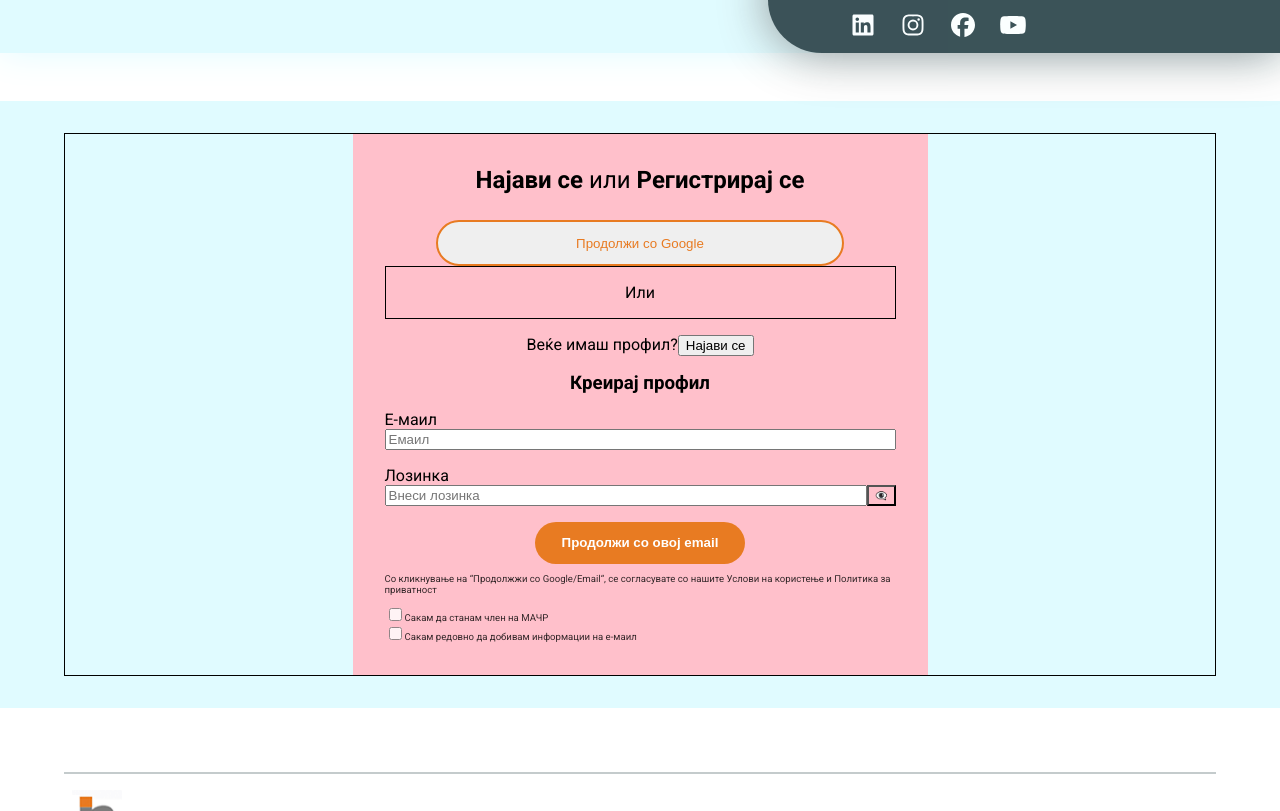
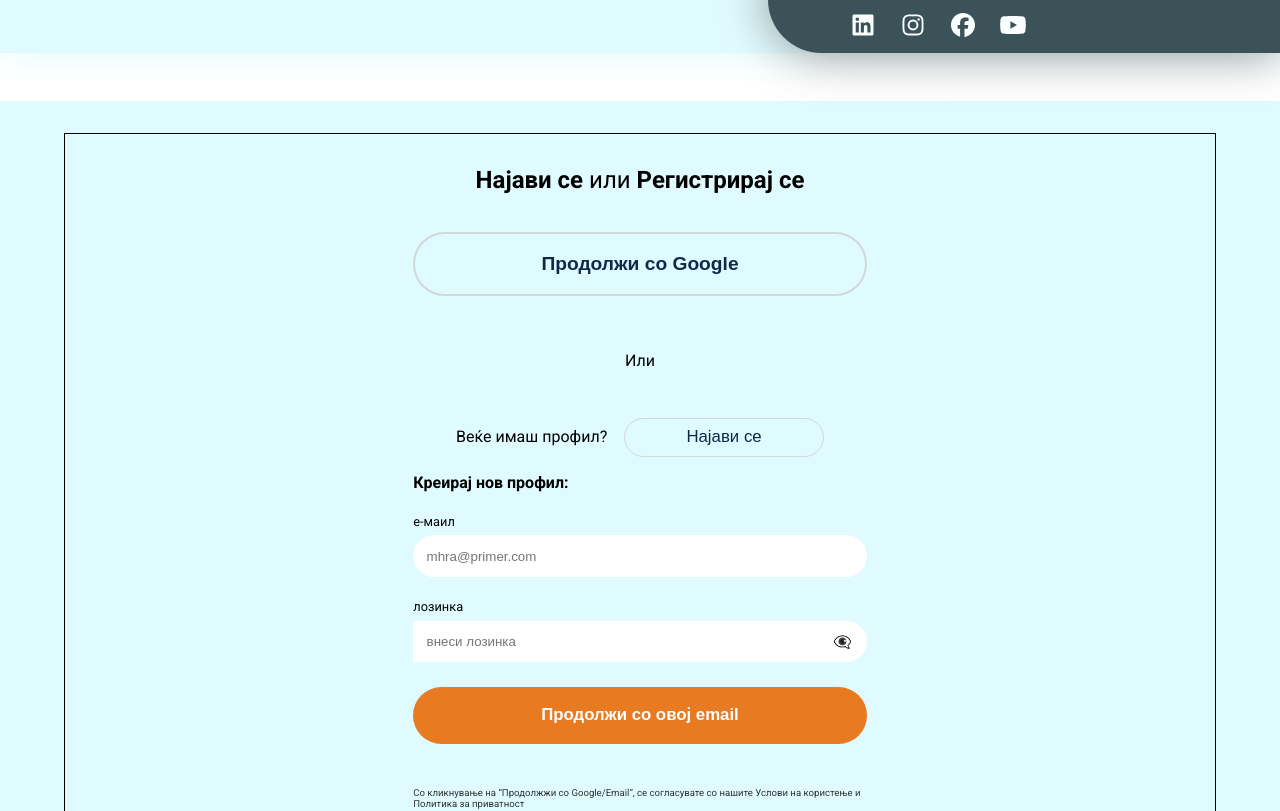
Before and after one commit to Lafazanovski/MHRA, a Next.js app: page /signUp in a window 1280 px wide. Shown: the part 609-1420 px from the top of the page. Built offline with nearby package versions, Linux system fonts and the light colour scheme; no server answers.

Commit message:
updated singUp form and components

```diff
--- a/src/components/signUpComponent/signUpComponent.css
+++ b/src/components/signUpComponent/signUpComponent.css
@@ -9,8 +9,7 @@
 }
 
 .signUpBoxDiv {
-    background-color: pink;
-    width: 50%;
+    width: 45%;
     margin-inline: auto;
     padding: 2em;
     height: 100%;
@@ -24,12 +23,16 @@
 /* -------------------------- */
 
 .signUpWithGoogleButton {
-    border: 2px solid var(--primary-color);
+    background-color: inherit;
+    border: 2px solid #D2D7D8;
     padding: 1em 2em;
-    width: 80%;
+    width: 100%;
+    font-weight: 600;
+    font-size: 1.2em;
+    letter-spacing: 1;
     border-radius: 50px;
-    margin-top: 2em;
-    color: var(--primary-color);
+    margin-block: 2em;
+    color: var(--secondary-color);
     transition: 0.3s ease;
     cursor: pointer;
 
@@ -40,8 +43,30 @@
 
 /* -------------------------- */
 
-.orDiv {
-    border: 1px solid black;
+.toggleDiv {
+    margin-block: 3em 1em;
+}
+
+.toggleDiv h3 {
+    text-align: start;
+    font-size: 1em;
+}
+
+.signUpToggleBtn {
+    background-color: inherit;
+    width: 200px;
+    margin-left: 1em;
+    font-size: 1.05em;
+    border-radius: 50px;
+    padding: 0.5em 1em;
+    border: 1px solid #D2D7D8;
+    color: var(--secondary-color);
+    transition: 0.3s ease;
+
+    &:hover {
+        cursor: pointer;
+        transform: scale(1.05);
+    }
 }
 
 /* -------------------------- */
@@ -51,18 +76,54 @@
     text-align: start;
     margin-block: 1em;
 }
+
+.signUpInputDiv label {
+    font-size: 0.8em;
+    margin-block: 0.5em;
+}
+
+.emailInputField {
+    width: 100%;
+    padding: 1em;
+    border-radius: 50px;
+    border: none;
+}
+
+.emailInputField:focus {
+    outline: none;
+}
+
 .passwordInputWrapper {
     display: flex;
 }
 
 .inputPasswordField {
    width: 100%;
+   padding: 1em;
+   border-right: none;
+   border-radius: 50 0 0 50;
+   border: none
+}
+
+.inputPasswordField:focus {
+    outline: none;
 }
 
 .showPasswordBtn {
-  background: transparent;
+  background: white;
+  border-radius: 0 50px 50px 0;
   cursor: pointer;
-  font-size: 10px;
+  border: none;
+  padding-inline: 1em;
+  font-size: 15px;
+}
+
+.continueWithMailButton {
+    width: 100%;
+    margin-block: 0.5em 2em;
+    padding-block: 1.1em;
+    font-size: 1.05em;
+    letter-spacing: 1;
 }
 
 /* ---------------------------- */
--- a/src/components/signUpComponent/signUpComponent.tsx
+++ b/src/components/signUpComponent/signUpComponent.tsx
@@ -6,7 +6,7 @@ import {
   signInWithPopup,
 } from "firebase/auth";
 import { useRouter } from "next/router";
-import React, { useEffect, useState } from "react";
+import { useEffect, useState, FormEvent } from "react";
 
 const SignUpComponent = () => {
   const router = useRouter();
@@ -15,17 +15,23 @@ const SignUpComponent = () => {
   const [error, setError] = useState("");
   const [isLogin, setIsLogin] = useState(false);
   const [showPassword, setShowPassword] = useState(false);
+  const [loading, setLoading] = useState(true);
 
   useEffect(() => {
+      if (!router.isReady) return;
     const unsubscribe = onAuthStateChanged(auth, (user) => {
-      if (user) {
+      if (user && router.query.from !== "dashboard")  {
         router.push("/userDashboard");
+      } else {
+        setLoading(false);
       }
     });
     return () => unsubscribe();
-  }, [router]);
+  }, [router, router.isReady, router.query]);
 
-  const handleEmailSubmit = async (e: React.FormEvent) => {
+  if (loading) return null;
+
+  const handleEmailSubmit = async (e: FormEvent) => {
     e.preventDefault();
     setError("");
     try {
@@ -45,6 +51,7 @@ const SignUpComponent = () => {
   const handleGoogleSignUp = async () => {
     setError("");
     try {
+        googleProvider.setCustomParameters({ prompt: "select_account" });
       await signInWithPopup(auth, googleProvider);
       router.push("/userDashboard");
     } catch (err: unknown) {
@@ -78,6 +85,8 @@ const SignUpComponent = () => {
                 <div className="orDiv">
                   <p>Или</p>
                 </div>
+                {/* Toggle Div */}
+                <div className="toggleDiv">
                   <p className="signUpToggle">
                     {isLogin ? "Немаш профил?" : "Веќе имаш профил?"}
                     <button
@@ -87,16 +96,19 @@ const SignUpComponent = () => {
                       {isLogin ? "Регистрирај се" : "Најави се"}
                     </button>
                   </p>
+                <h3>{isLogin ? "Најави се:" : "Креирај нов профил:"}</h3>
                 </div>
-              {/* Email */}
-              <h3>{isLogin ? "Најави се" : "Креирај профил"}</h3>
+              </div>
+              {/* Form */}
               <form onSubmit={handleEmailSubmit} className="signUpForm">
                 <div className="signUpInputDiv">
-                  <label htmlFor="email">Е-маил</label>
+                  {/* Email */}
+                  <label htmlFor="email">e-маил</label>
                   <input
                     type="email"
                     id="email"
-                    placeholder="Емаил"
+                    placeholder="mhra@primer.com"
+                    className="emailInputField"
                     value={email}
                     onChange={(e) => setEmail(e.target.value)}
                     required
@@ -104,12 +116,12 @@ const SignUpComponent = () => {
                 </div>
                 {/* Password */}
                 <div className="signUpInputDiv">
-                  <label htmlFor="password">Лозинка</label>
+                  <label htmlFor="password">лозинка</label>
                   <div className="passwordInputWrapper">
                     <input
                       type={showPassword ? "text" : "password"}
                       id="password"
-                      placeholder="Внеси лозинка"
+                      placeholder="внеси лозинка"
                       className="inputPasswordField"
                       value={password}
                       onChange={(e) => setPassword(e.target.value)}
@@ -118,13 +130,12 @@ const SignUpComponent = () => {
                     <button
                       type="button"
                       onClick={() => setShowPassword(!showPassword)}
-                      className="showPasswordBtn"
-                    >
+                      className="showPasswordBtn">
                       {showPassword ? "👁️" : "👁️‍🗨️"}
                     </button>
                   </div>
                 </div>
-                <button type="submit" className="primaryButton SignUpButton">
+                <button type="submit" className="primaryButton signUpButton continueWithMailButton">
                   Продолжи со овој email
                 </button>
               </form>
```
Also changed, not shown: src/components/userPersonalInfo/userPersonalInfo.tsx (+7 -7 lines). Lines whose indentation alone changed are shown as unchanged.
